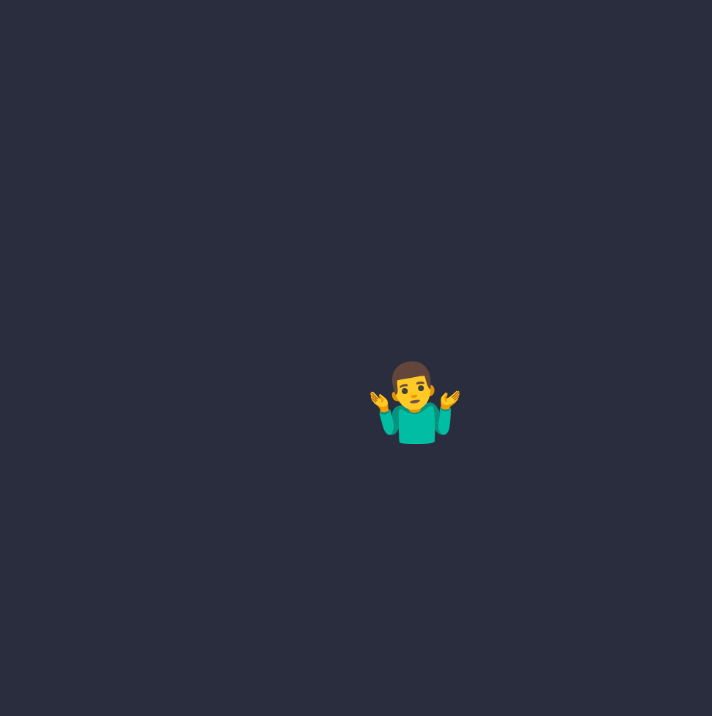
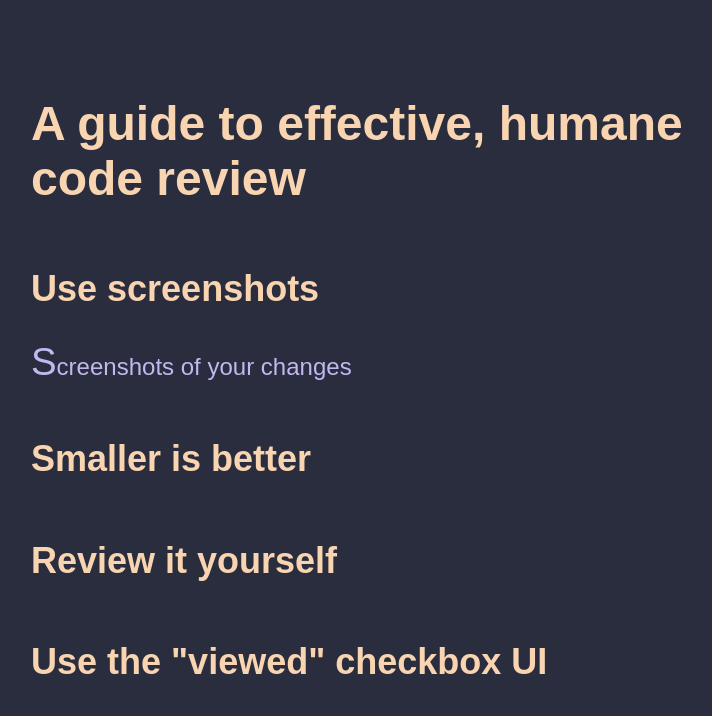
Before and after one commit to el-ethan/el-ethan.github.io, a Gatsby site: page /code-review in a window 1280 px wide. Before the commit this address had no page. Shown: the whole page, without its empty margins (225-937 px from the left). Built offline with nearby package versions, Linux system fonts and the light colour scheme; Gatsby itself is replaced by a stand-in of ours.

Commit message:
Add essay component, code review page

```diff
--- /dev/null
+++ b/src/components/Essay/Essay.module.css
@@ -0,0 +1,31 @@
+.container {
+    display: flex;
+    color: #c1b8ef;
+    flex-flow: column;
+    font-size: 1.5em;
+    font-family: 'Inter var', sans-serif;
+    padding: 5% 20%;
+}
+
+:is(h1, h2, h3, h4, h5, h6) {
+    color: #f9d4b1;
+}
+
+.headerLink {
+    text-decoration: none;
+    color: #f9d4b1;
+}
+
+.headerLinkIcon {
+    opacity: 0;
+}
+
+.headerLinkIcon:hover {
+    opacity: 1;
+    cursor: pointer;
+    color: #f09343;
+}
+
+.firstLetter {
+    font-size: 1.6em;
+}
--- /dev/null
+++ b/src/components/Essay/index.tsx
@@ -0,0 +1,53 @@
+import React from 'react'
+import { FontAwesomeIcon } from '@fortawesome/react-fontawesome'
+import { faLink } from '@fortawesome/free-solid-svg-icons'
+
+import { container, headerLinkIcon, headerLink, firstLetter } from './Essay.module.css'
+
+export const buildSectionId = headerText => {
+    const textWithoutSpaces = headerText.split(' ').join('-')
+    const textWithoutSpecialCharacters = textWithoutSpaces.replace(/[^A-Za-z0-9-]/g, '')
+    return textWithoutSpecialCharacters.toLowerCase()
+}
+
+function SectionWithHeader({ headerText, children }) {
+    const id = buildSectionId(headerText)
+
+    return (
+        <section id={id}>
+            <h2>
+                <a href={`#${id}`} className={headerLink}>
+                    {headerText} <FontAwesomeIcon icon={faLink} className={headerLinkIcon} />
+                </a>
+            </h2>
+            {children}
+        </section>
+    )
+}
+
+export function OpeningParagraph({ children }: { children: string }) {
+    const [firstCharacter, ...theRest] = children
+
+    return (
+        <p>
+            <span className={firstLetter}>{firstCharacter}</span>
+            {theRest}
+        </p>
+    )
+}
+
+function Essay() {
+    return (
+        <main className={container}>
+            <h1>A guide to effective, humane code review</h1>
+            <SectionWithHeader headerText={'Use screenshots'}>
+                <OpeningParagraph>Screenshots of your changes </OpeningParagraph>
+            </SectionWithHeader>
+            <SectionWithHeader headerText={'Smaller is better'}></SectionWithHeader>
+            <SectionWithHeader headerText={'Review it yourself'}></SectionWithHeader>
+            <SectionWithHeader headerText={'Use the "viewed" checkbox UI'}></SectionWithHeader>
+        </main>
+    )
+}
+
+export { Essay }
--- /dev/null
+++ b/src/pages/code-review.js
@@ -0,0 +1,8 @@
+import React from 'react'
+import { Essay } from '../components/Essay'
+
+function CodeReview() {
+    return <Essay />
+}
+
+export default CodeReview
--- a/src/pages/index.tsx
+++ b/src/pages/index.tsx
@@ -5,14 +5,12 @@ import ProfilePhotoBubble from '../components/Bubble/ProfilePhotoBubble'
 import IconBubble from '../components/Bubble/IconBubble'
 import SEO from '../components/seo'
 
-
 const ProfilePage = ({ data }) => {
     return (
         <>
-        <SEO title="Ethan Skinner"/>
+            <SEO title="Ethan Skinner" />
             <Column>
-                <Row>
-                </Row>
+                <Row></Row>
                 <Row>
                     <ProfilePhotoBubble></ProfilePhotoBubble>
                 </Row>
--- /dev/null
+++ b/src/typings.d.ts
@@ -0,0 +1 @@
+declare module '*.module.css'
--- /dev/null
+++ b/styleMock.js
@@ -0,0 +1 @@
+module.exports = {};
```
Also changed, not shown: src/components/Essay/index.spec.tsx (added, +25 -0 lines).
